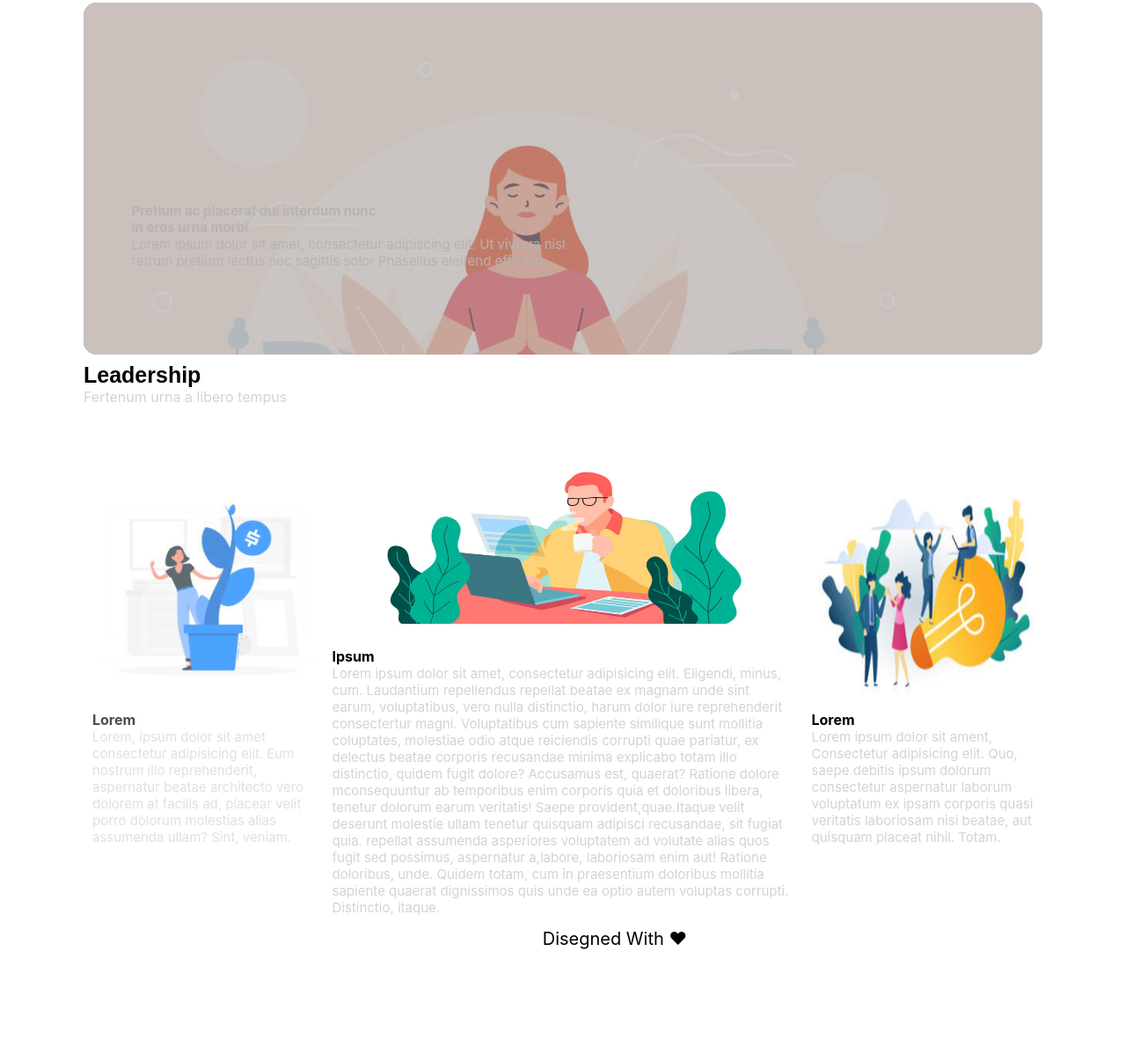
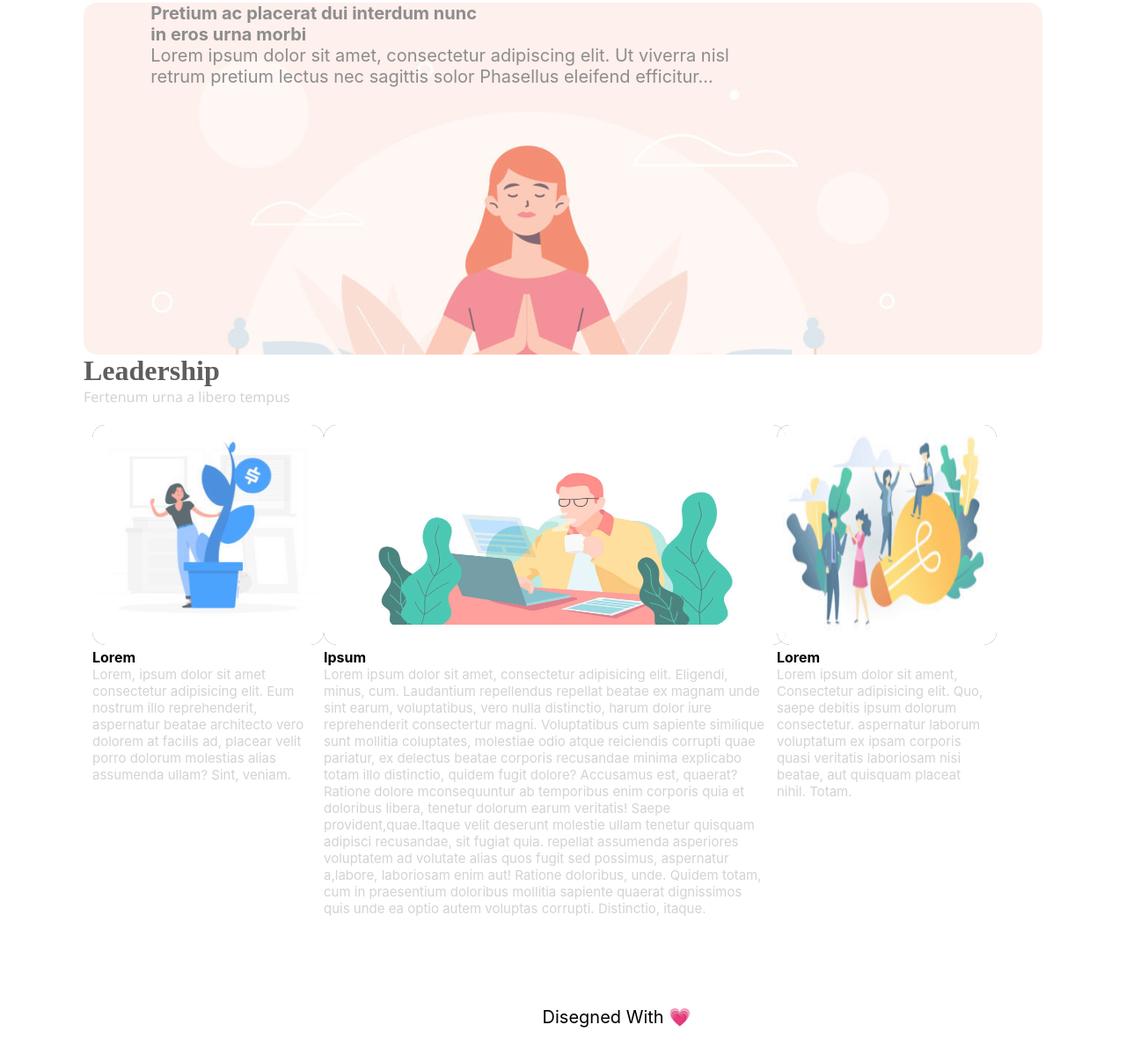
Before and after one commit to solangeguzman/htmlcss-wp, a plain HTML site: page index.html in a window 1280 px wide. Shown: the part 172-1370 px from the top of the page at 88% size. Before the commit the page ends 1281 px from the top, so only its background shows below. Drawn offline with Linux system fonts and the light colour scheme.

Commit message:
creata struttura base

```diff
--- a/CSS/style.css
+++ b/CSS/style.css
@@ -11,15 +11,16 @@
 
     .fl{
         float: left;
-        text-align:start;
+
 
     }
 
-    .opacita{
-        background-color: rgb(5, 3, 3);
-        opacity:0.7;
-        border-radius: 15px 15px 15px 15px;
+
+    .fr{
+        float: right;
     }
+
+
 
     .container {
         max-width: 1090px;
@@ -61,84 +62,100 @@
         display: inline-block;
         margin-right: 25px;
         margin-left: 10px;
-        color: rgb(167, 159, 159)
+        color: rgb(167, 159, 159);
     }
 
-
-
-
     .main-page{
-
+        background-color: rgb(255, 255, 255);
         margin: 20px 0 10px 0;
         padding-bottom: 20px;
+        height: 1090px;
+
 
     }
 
 
     .row{
         background-image: url(../img/banner.jpg);
+        background-color: rgb(250, 250, 250);
         background:cover;
-        opacity: 0.7;
         width: 1090px;
         height: 400px;
+        opacity: 0.7;
+        border-radius: 15px 15px 15px 15px;
+    }
+
+
+
+    .testo{
+        margin-left: 5%;
+        margin-top: 20p%;
+        color: rgb(36, 26, 26);
+    }
+
+
+    .leader{
+        height: 60px;
         background-color: rgb(255, 255, 255);
-        border-radius: 15px 15px 15px 15px;
+        margin-bottom: 20px;
+    }
+
+
+    h1{
+        color: rgb(95, 93, 93);
 
     }
 
-    .testo{
-        padding-left: 5%;
-        padding-top: 20%;
-        color: white;
-    }
-    h1{
-        font-family: Arial, Helvetica, sans-serif;
-        font-size: 25px;
-        margin-top: 9px;
+
+  #colorwhite{
+        color: rgb(95, 93, 93);
+        font-family: -apple-system, BlinkMacSystemFont, 'Segoe UI', Roboto, Oxygen, Ubuntu, Cantarell, 'Open Sans', 'Helvetica Neue', sans-serif;
+        font-size: 20px;
+
+        margin-left: 7%;
+
     }
 
     h4{
-    font-family: -apple-system, BlinkMacSystemFont, 'Segoe UI', Roboto, Oxygen, Ubuntu, Cantarell, 'Open Sans', 'Helvetica Neue', sans-serif;
-
-}
+        font-family: -apple-system, BlinkMacSystemFont, 'Segoe UI', Roboto, Oxygen, Ubuntu, Cantarell, 'Open Sans', 'Helvetica Neue', sans-serif;
+    }
 
     #text1{
         margin-right: 9%;
-        font-family: -apple-system, BlinkMacSystemFont, 'Segoe UI', Roboto, Oxygen, Ubuntu, Cantarell, 'Open Sans', 'Helvetica Neue', sans-serif;
-        color: lightgrey
+        font-family: 'Segoe UI', Roboto,'Open Sans', 'Helvetica Neue', sans-serif;
+        color: lightgrey;
     }
-
-
 
     #text2{
     color: lightgrey;
     font-family: -apple-system, BlinkMacSystemFont, 'Segoe UI', Roboto, Oxygen, Ubuntu, Cantarell, 'Open Sans', 'Helvetica Neue', sans-serif;
     font-size: 15px;
+    text-align: left;
 }
-
-    .text-paragraph{
-        height: 100px;
-        background: cornflowerblue;
-        margin-bottom: 20px;
+    #img{
+        background-color: rgb(14, 9, 9);
+        opacity: 0.7;
+        border-radius: 15px 15px 15px 15px;
+        border-color: black;
     }
 
     .left{
-        width: 25%;
-        height: 500px;
+        width: 263px;
+        height: 350px;
         padding-left: 10px;
     }
 
     .center{
-        width: 50%;
-        height: 500px;
+        width:  525px;
+        height: 350px;
         padding-right: 10px;
         padding-left: 10px;
     }
 
     .right{
-        width: 25%;
-        height: 500px;
-        padding-left: 10px;
+        width:  263px;
+        height: 350px;
+        padding-right: 25px;
     }
 
 
@@ -147,9 +164,8 @@
         padding: 1%;
         background-color: rgb(255, 255, 255);
         height: 80px;
-        margin-top: 50px;
+        margin-top: 15px;
         margin: auto;
-
     }
 
     #footertext{
@@ -159,14 +175,11 @@
         font-family: -apple-system, BlinkMacSystemFont, 'Segoe UI', Roboto, Oxygen, Ubuntu, Cantarell, 'Open Sans', 'Helvetica Neue', sans-serif;
     }
 
+
+
+
     .content {
-
-        height: 550px;
-        align-content: center;
+        height: 590px;
+        text-align: left;
+        background-color: rgb(255, 255, 255);
     }
-
-    .leader{
-        height: 50px;
-        background-color: rgb(255, 255, 255);
-        margin-bottom: 20px;
-    }
--- a/index.html
+++ b/index.html
@@ -28,17 +28,16 @@
          <!-- parte intermedia pagina 3 float -->
      <div class="main-page clearfix">
 
-          <section class="opacita">
+
              <div class="row">
 
-                 <div class="testo">
-                    <h1 id="text2">Pretium ac placerat dui interdum nunc<br> in eros urna morbi</h1>
-                    <p id="text2">Lorem ipsum dolor sit amet, consectetur adipiscing elit. Ut viverra nisl<br>
+                 <div>
+                    <h1 id="colorwhite">Pretium ac placerat dui interdum nunc<br> in eros urna morbi</h1>
+                    <p id="colorwhite">Lorem ipsum dolor sit amet, consectetur adipiscing elit. Ut viverra nisl<br>
                     retrum pretium lectus nec sagittis solor Phasellus eleifend efficitur...</p>
 
                  </div>
              </div>
-         </section>
 
 
 
@@ -47,20 +46,19 @@
                 <p id="text1">Fertenum urna a libero tempus</p>
             </div>
 
-             <section class="opacita">
+
                  <aside class="fl left">
                     <div class="content">
-                       <img src="../htmlcss-wp/img/img-1.jpg"  width="263px" height="250px" alt="">
+                       <img id="img" src="../htmlcss-wp/img/img-1.jpg"  width="263px" height="250px" alt="">
                        <h4>Lorem</h4>
                        <p id="text2">Lorem, ipsum dolor sit amet consectetur adipisicing elit. Eum nostrum illo reprehenderit, aspernatur beatae architecto vero dolorem at facilis ad, placear velit porro dolorum molestias alias assumenda ullam? Sint, veniam.</p>
                      </div>
                  </aside>
-            </section>
 
-                <aside class="fl center">
-                  <div class="content">
 
-                      <img id ="opacita" src="../htmlcss-wp/img/banner-2.jpg" height="250px" width="525px" alt="">
+                <div class="fl center">
+                    <aside class="content">
+                      <img id="img" src="../htmlcss-wp/img/banner-2.jpg" height="250px" width="525px" alt="">
                       <h4>Ipsum</h4>
                       <p id="text2">Lorem ipsum dolor sit amet, consectetur adipisicing elit. Eligendi, minus, cum.
                          Laudantium repellendus repellat beatae ex magnam unde sint earum, voluptatibus,
@@ -76,40 +74,39 @@
                          cum in praesentium doloribus mollitia sapiente quaerat dignissimos quis unde ea
                          optio autem voluptas corrupti. Distinctio, itaque.
                       </p>
+                    </aside>
                 </div>
-                </aside>
+
+
 
              <aside class="fl right">
+
                   <div class="content">
-                    <img src="../htmlcss-wp/img/img-3.jpg" width="263px" height="250px" alt="">
+                      <img id="img" src="../htmlcss-wp/img/img-3.jpg" width="250px" height="250px" alt="">
                       <h4>Lorem</h4>
-                    <p id="text2">
-                        Lorem ipsum dolor sit ament,
+                      <p id="text2">Lorem ipsum dolor sit ament,
                         Consectetur adipisicing elit.
                         Quo, saepe debitis ipsum
-                        dolorum consectetur
+                        dolorum consectetur.
                         aspernatur laborum
                         voluptatum ex ipsam
                         corporis quasi veritatis
                         laboriosam nisi beatae, aut
                         quisquam placeat nihil.
-                        Totam.
-                    </p>
+                        Totam.</p>
+                   </div>
 
-                    </div>
               </aside>
      </div>
 
-        </div>
 
         <!-- piedi pagina - chiusura pagina -->
             <footer>
                 <div id="footertext">
-                    Disegned With &#10084;
+                    Disegned With &#x1f497;
                 </div>
 
             </footer>
-
  </div>
 </body>
 </html>
```
Lines whose indentation alone changed are shown as unchanged.
